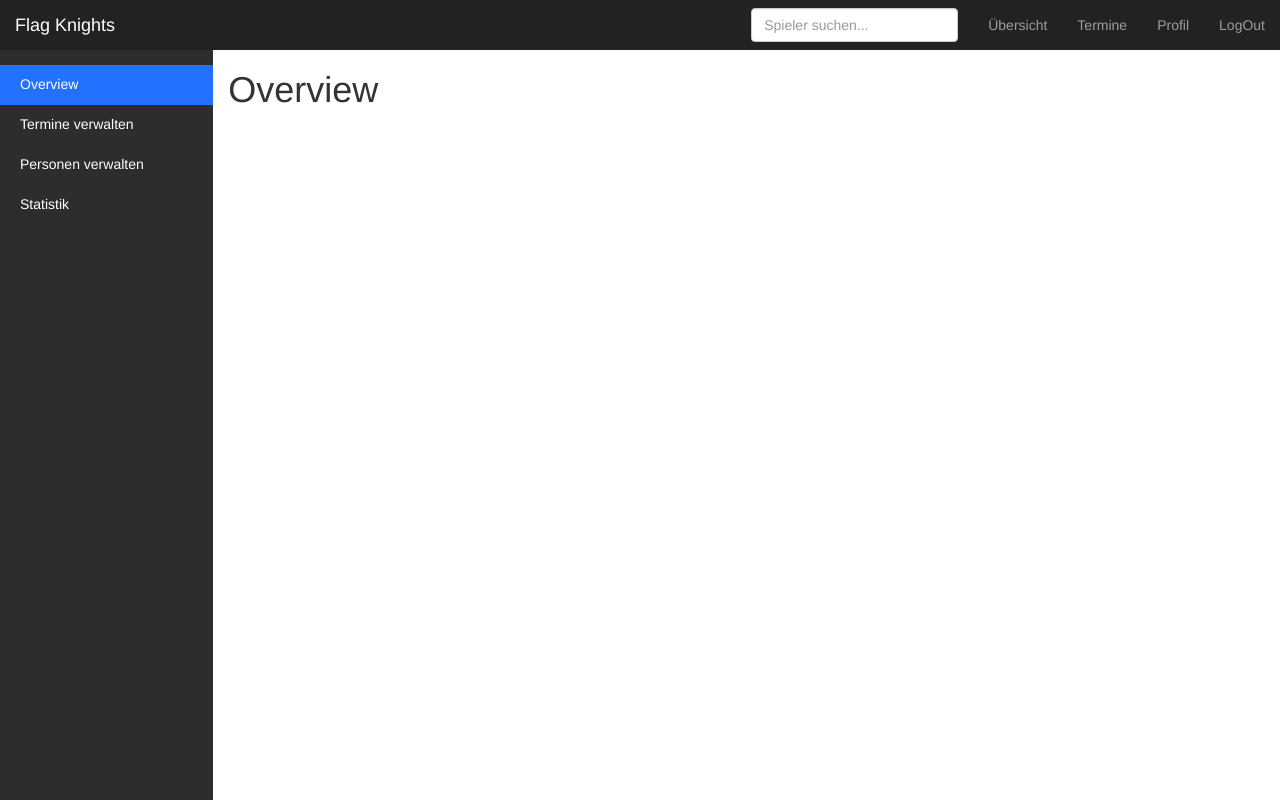
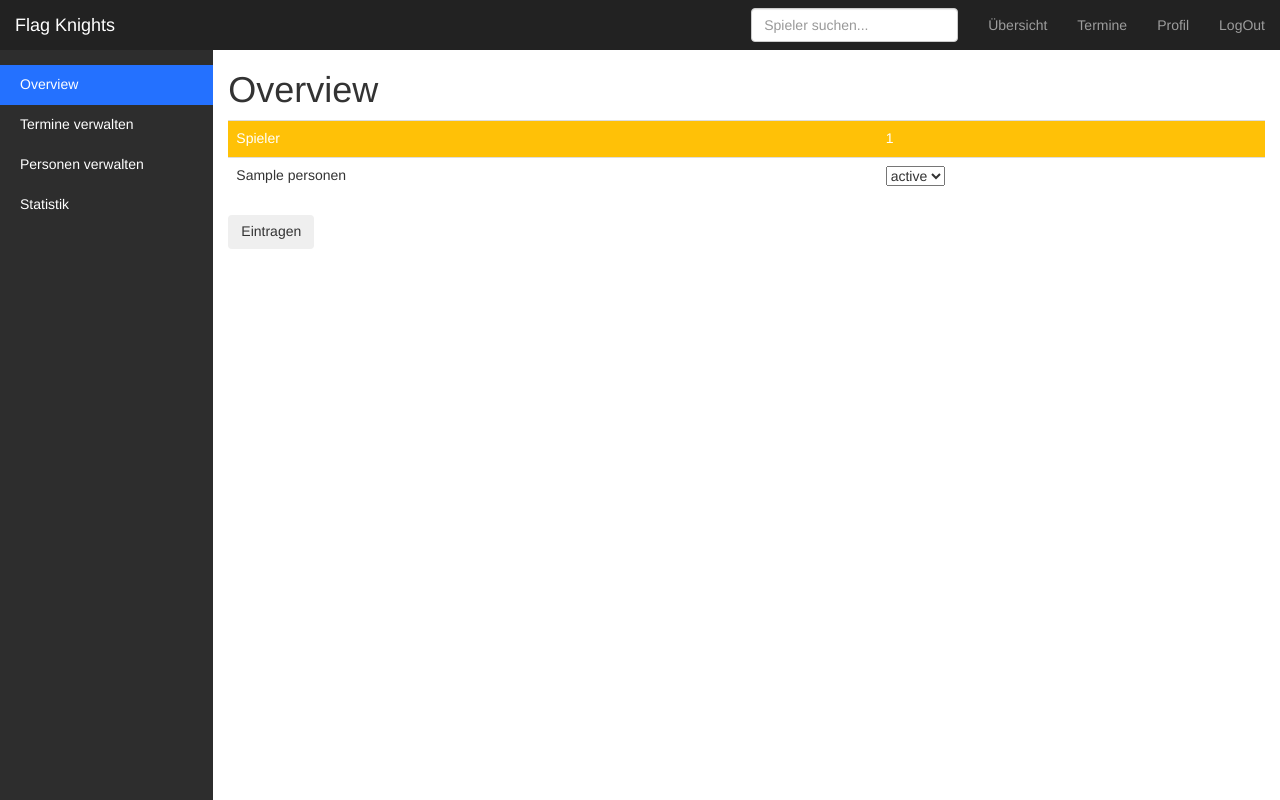
Before and after one commit to jandoant/Flagknights-Teamdatenbank, a PHP site: page /dashboard.php in a window 1280 px wide. Run offline with PHP 8.4, Linux system fonts and the light colour scheme; tables that the repository leaves empty or names only in its code hold one stand-in row (values such as "Sample post"); some libraries are stand-ins or nearby versions.

Commit message:
Beteiligungstabelle begonnen

```diff
--- a/php/inc/overview.inc.php
+++ b/php/inc/overview.inc.php
@@ -1 +1,96 @@
+<?php
+
+  $sql_termine = "SELECT * FROM termine";
+  $sql_personen = "SELECT * FROM personen";
+  $sql_status = "SELECT * FROM status";
+
+  $result_termine = query_db($sql_termine);
+  $result_personen = query_db($sql_personen);
+  $result_status = query_db($sql_status);
+
+  $i=0;
+  $termine_ids = array();
+  while($datensatz_termine=mysqli_fetch_assoc($result_termine)){
+    $termine_ids[$i] = $datensatz_termine['termin_id'];
+    $i++;
+  }
+  //Zurücksetzen
+  mysqli_data_seek($result_termine,0);
+
+  $i=0;
+  $personen_ids= array();
+  mysqli_data_seek($result_personen,0);
+  while($datensatz_personen=mysqli_fetch_assoc($result_personen)){
+    $personen_ids[$i] = $datensatz_personen['person_id'];
+    $i++;
+  }
+  //Zurücksetzen
+  mysqli_data_seek($result_personen,0);
+?>
 <h1>Overview</h1>
+
+<form class="" action="dashboard.php?s=overview" method="post">
+  <table class="table">
+    <tr>
+      <th>Spieler</th>
+      <?php
+        while($datensatz_termine = mysqli_fetch_assoc($result_termine)){
+          echo "<th>".$datensatz_termine['termin_id']."</th>";
+        }
+        //Zurücksetzen
+        mysqli_data_seek($result_termine,0);
+       ?>
+    </tr>
+
+      <?php
+        while ($datensatz_personen = mysqli_fetch_assoc($result_personen)) {
+          echo "<tr>";
+          echo "<td>".$datensatz_personen['vorname']."</td>";
+
+          while ($datensatz_termine = mysqli_fetch_assoc($result_termine)) {
+          echo "<td>";
+          echo "<select class='' name='janein_".$datensatz_termine['termin_id']."_".$datensatz_personen['person_id']."'>";
+            while($datensatz_status = mysqli_fetch_assoc($result_status)){
+              echo "<option value='".$datensatz_status['status_id']."_".$datensatz_termine['termin_id']."_".$datensatz_personen['person_id']."'>".$datensatz_status['status']."</option>";
+            }
+            mysqli_data_seek($result_status,0);
+          echo "</select>";
+          echo "</td>";
+          }
+          //Zurücksetzen
+          mysqli_data_seek($result_termine,0);
+          echo "</tr>";
+
+        }
+       ?>
+  </table>
+
+
+  <button class="btn" type="submit" name="submit_beteiligung">Eintragen</button>
+
+</form>
+
+<?php
+if(isset($_POST['submit_beteiligung'])){
+
+  for ($t=0; $t < count($termine_ids) ; $t++) {
+    for ($p=0; $p <count($personen_ids) ; $p++) {
+      $select='janein_'.$termine_ids[$t]."_".$personen_ids[$p];
+      $d = explode("_",$_POST[$select]);
+
+      $termin_id = $d[1];
+      $person_id = $d[2];
+      $status_id= $d[0];
+
+      $sql = "INSERT INTO termine_personen (termin_id, person_id, status)
+              VALUES ($termin_id, $person_id, $status_id)
+              ON DUPLICATE KEY UPDATE status= $status_id";
+      query_db($sql);
+      echo "TerminID: $d[1] --> SpielerID: $d[2] -- > Status: $d[0]";
+      echo "<br>";
+    }
+  }
+
+  }
+
+ ?>
```
Also changed, not shown: README.md.
